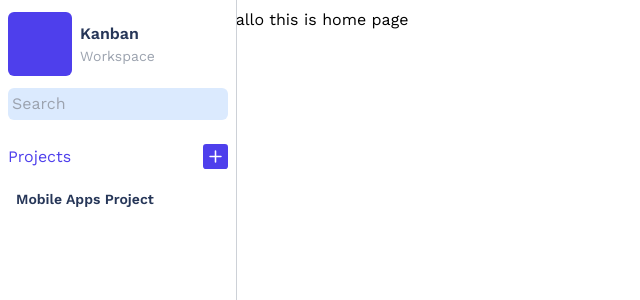
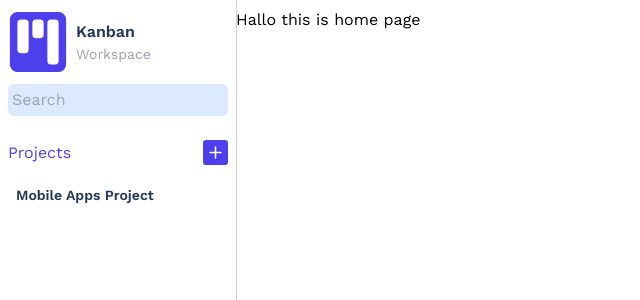
Before and after one commit to FaisalABR/kanban-react, a React (Vite) app: page / in a window 1280 px wide. Shown: the top 300 px of the page, without its empty margins (0-640 px from the left). Built offline with nearby package versions, Linux system fonts and the light colour scheme.

Commit message:
style: fix layout sidebar

```diff
--- a/index.html
+++ b/index.html
@@ -2,7 +2,7 @@
 <html lang="en">
   <head>
     <meta charset="UTF-8" />
-    <link rel="icon" type="image/svg+xml" href="/vite.svg" />
+    <link rel="icon" type="image/svg+xml" href="/logo.svg" />
     <meta name="viewport" content="width=device-width, initial-scale=1.0" />
     <!-- Google Fonts -->
     <link rel="preconnect" href="https://fonts.googleapis.com" />
--- a/src/App.jsx
+++ b/src/App.jsx
@@ -10,16 +10,11 @@ import CardDetail from "./page/CardDetail";
 function App() {
   return (
     <>
-      <div className="flex">
-        <Sidebar />
-        <div>
-          <Routes>
-            <Route path="/" element={<Home />} />
-            <Route path="/projects/:projectId" element={<ProjectPage />} />
-            <Route path="/cards/:cardId" element={<CardDetail />} />
-          </Routes>
-        </div>
-      </div>
+      <Routes>
+        <Route path="/" element={<Home />} />
+        <Route path="/projects/:projectId" element={<ProjectPage />} />
+        <Route path="/cards/:cardId" element={<CardDetail />} />
+      </Routes>
     </>
   );
 }
--- /dev/null
+++ b/src/components/Layout.jsx
@@ -0,0 +1,13 @@
+import Sidebar from "./Sidebar";
+import PropType from "prop-types";
+
+const Layout = ({ children }) => {
+  return (
+    <div className="w-full flex">
+      <Sidebar />
+      {children}
+    </div>
+  );
+};
+
+export default Layout;
--- a/src/components/ModalDelete.jsx
+++ b/src/components/ModalDelete.jsx
@@ -13,7 +13,7 @@ const ModalDelete = ({ projectName, projectId, setOpenModal }) => {
     navigate("/");
   };
   return (
-    <div className="md:ml-48 z-40 fixed top-0 left-0 right-0 bottom-0 h-full bg-black/50 flex justify-center items-center">
+    <div className="md:ml-56 z-40 fixed top-0 left-0 right-0 bottom-0 h-full bg-black/50 flex justify-center items-center">
       <div className="w-5/12 rounded-md shadow-md bg-slate-50 flex flex-col items-center p-2">
         <p className="text-lg text-navy ">
           Are you sure want to{" "}
--- a/src/components/ModalTask.jsx
+++ b/src/components/ModalTask.jsx
@@ -28,7 +28,7 @@ const ModalTask = ({ setOpenModal, progressId }) => {
   };
 
   return (
-    <div className="md:ml-48 z-40 fixed top-0 left-0 right-0 bottom-0 h-full bg-black/50 flex justify-center items-center">
+    <div className="md:ml-56 z-40 fixed top-0 left-0 right-0 bottom-0 h-full bg-black/50 flex justify-center items-center">
       <div className="w-6/12  bg-white rounded-md px-4 py-2 ">
         <h2 className="text-2xl font-bold text-navy my-2">Add Task</h2>
         <form onSubmit={handleSubmit}>
--- a/src/components/Sidebar.jsx
+++ b/src/components/Sidebar.jsx
@@ -4,6 +4,7 @@ import { useKanban } from "../context/useKanban";
 import { NavLink } from "react-router-dom";
 import { addProject } from "../context/kanbanAction";
 import Button, { SecondaryButton } from "./Button";
+import { BsKanbanFill } from "react-icons/bs";
 
 const Sidebar = () => {
   const { projects, dispatch } = useKanban();
@@ -19,11 +20,12 @@ const Sidebar = () => {
   };
 
   return (
-    <div className="h-dvh hidden md:flex fixed bg-white basis-48  justify-between z-50 overflow-y-auto">
+    <div className="h-dvh basis-2/12 fixed  hidden md:flex bg-white justify-between">
       <div className="flex flex-col px-2 py-3">
         {/* Head */}
         <div className="flex gap-2 items-center">
-          <div className="size-16 bg-violet-kanban rounded-md"></div>
+          <BsKanbanFill size={60} className=" rounded-md text-violet-kanban" />
+
           <div className="text-left">
             <p className="font-semibold text-navy">Kanban</p>
             <p className="font-normal text-gray-400 text-sm">Workspace</p>
--- a/src/page/CardDetail.jsx
+++ b/src/page/CardDetail.jsx
@@ -10,6 +10,7 @@ import Type from "../components/Type";
 import AddCard from "../components/AddCard";
 import { useState } from "react";
 import Button, { SecondaryButton } from "../components/Button";
+import Layout from "../components/Layout";
 
 const CardDetail = () => {
   const [openInput, setOpenInput] = useState(false);
@@ -50,7 +51,8 @@ const CardDetail = () => {
   };
 
   return (
-    <div className="w-full py-3 px-10 md:ml-56">
+    <Layout>
+      <div className="basis-10/12 py-3 px-10 md:ml-56">
         <h2 className="md:text-2xl text-xl text-navy font-semibold">
           {card.title}
         </h2>
@@ -70,7 +72,9 @@ const CardDetail = () => {
         </div>
 
         <div className="flex flex-col my-5">
-        <h3 className="text-violet-kanban font-semibold">Task description:</h3>
+          <h3 className="text-violet-kanban font-semibold">
+            Task description:
+          </h3>
           <p className="text-navy">{card.description}</p>
         </div>
         <div className="flex flex-col my-5">
@@ -108,7 +112,10 @@ const CardDetail = () => {
                           onChange={(e) => setInputSubtask(e.target.value)}
                         />
                         <div className="flex items-center gap-1">
-                        <Button text="Submit" handleClick={handleAddSubtask} />
+                          <Button
+                            text="Submit"
+                            handleClick={handleAddSubtask}
+                          />
                           <SecondaryButton
                             text="Cancel"
                             handleClick={() => setOpenInput(false)}
@@ -125,6 +132,7 @@ const CardDetail = () => {
           </DragDropContext>
         </div>
       </div>
+    </Layout>
   );
 };
 
--- a/src/page/Home.jsx
+++ b/src/page/Home.jsx
@@ -1,8 +1,12 @@
+import Layout from "../components/Layout";
+
 function Home() {
   return (
-    <div className="w-full py-2 md:ml-56">
-      <h1>Hallo this is home page</h1>
-    </div>
+    <Layout>
+      <div className="py-2 px-3 md:basis-10/12 md:ml-56 ">
+        <h1>Hallo this is home page</h1>
+      </div>
+    </Layout>
   );
 }
 
--- a/src/page/ProjectPage.jsx
+++ b/src/page/ProjectPage.jsx
@@ -7,6 +7,7 @@ import { moveBetween, reorderTask } from "../context/kanbanAction";
 import { BiTrashAlt } from "react-icons/bi";
 import ModalDelete from "../components/ModalDelete";
 import { useState } from "react";
+import Layout from "../components/Layout";
 
 function ProjectPage() {
   const [openModal, setOpenModal] = useState(false);
@@ -57,11 +58,12 @@ function ProjectPage() {
   };
 
   return (
-    <div className="w-full relative md:ml-56 py-2 overflow-y-auto">
+    <Layout>
+      <div className="md:basis-10/12  md:ml-56  py-2 overflow-y-auto">
         {/* Top */}
         <div className="px-3">
           <div className="w-full flex justify-between items-center">
-          <h2 className="text-lg text-navy font-semibold">
+            <h2 className="text-lg md:text-xl lg:text-2xl text-navy font-semibold">
               {projects[projectId].projectName}
             </h2>
             <div className="flex gap-3 items-center text-gray-400">
@@ -92,6 +94,7 @@ function ProjectPage() {
           />
         )}
       </div>
+    </Layout>
   );
 }
 
```
Also changed, not shown: public/logo.svg (added), src/layout/Layout.jsx (added). Lines whose indentation alone changed are shown as unchanged.
